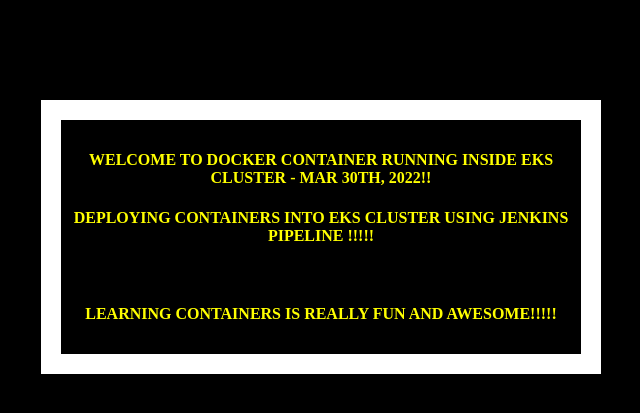
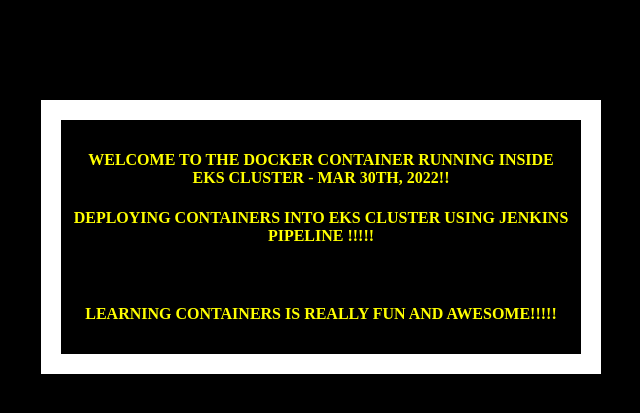
Before and after one commit to akannan1087/myPythonDockerRepo, a Flask app: page / in a window 1280 px wide. Shown: the top 413 px of the page, without its empty margins (319-959 px from the left). Run offline with Flask 2, Linux system fonts and the light colour scheme.

Commit message:
Update index.html

```diff
--- a/templates/index.html
+++ b/templates/index.html
@@ -19,7 +19,7 @@
   </head>
   <body>
     <div class="container">
-      <h4>Welcome to Docker Container running inside  EKS Cluster - Mar 30th, 2022!!</h4>
+      <h4>Welcome to The Docker Container running inside  EKS Cluster - Mar 30th, 2022!!</h4>
       <h4>Deploying Containers into EKS cluster using Jenkins Pipeline !!!!!</h4>
       <br>
        <h4>Learning containers is really fun and awesome!!!!!</h4>
```
